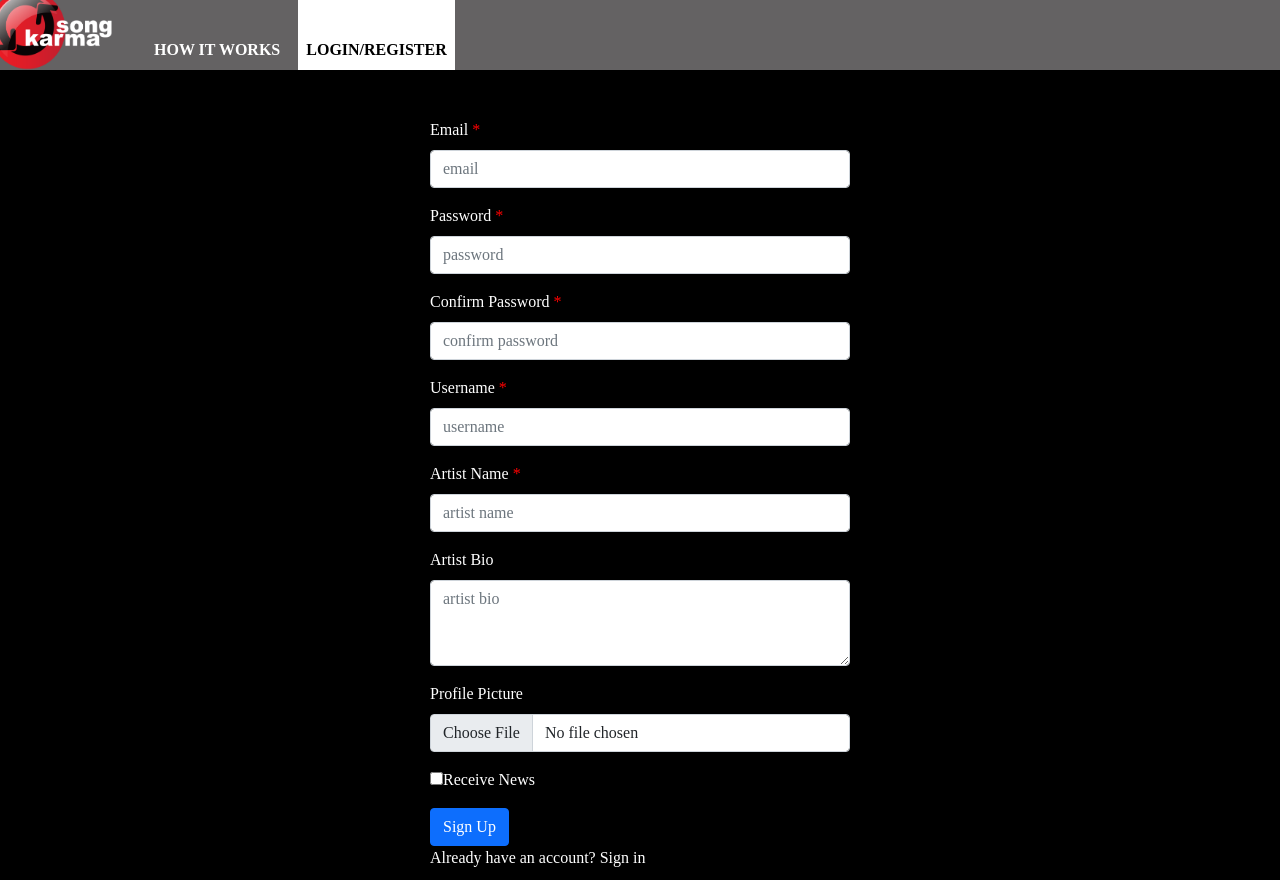
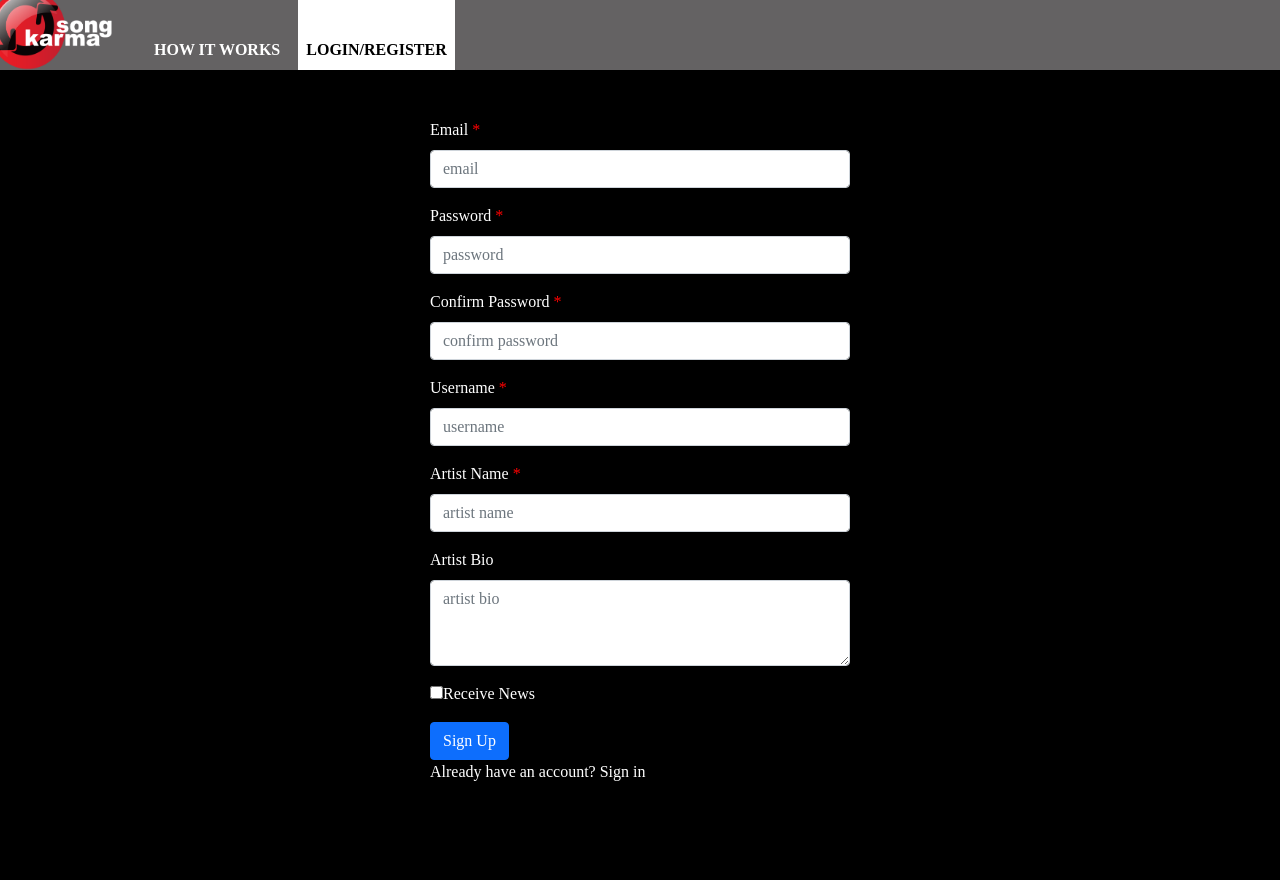
Before and after one commit to ADLeggat/SongKarma, a Next.js app: page /auth in a window 1280 px wide. Both pictures are taken after a click on the link "Sign up". After the commit the page ends 800 px from the top, so only its background shows below. Built offline with nearby package versions, Linux system fonts and the light colour scheme; no server answers; a web font is replaced by a local one.

Commit message:
SK-12 remove profile pic at sign up

```diff
--- a/src/components/Auth/SignUp/index.tsx
+++ b/src/components/Auth/SignUp/index.tsx
@@ -1,4 +1,4 @@
-import { BaseSyntheticEvent } from "react";
+import { BaseSyntheticEvent, useState } from "react";
 import Router from "next/router";
 import { signIn } from 'next-auth/react';
 import { Formik, Field } from 'formik';
@@ -12,18 +12,18 @@ interface Props {
 
 const index = (props: Props) => {
     const { setHasAccount } = props;
+    const [image, setImage] = useState("");
 
     const validation = userDetailsValidation
         .concat(passwordValidation);
 
-    const initialValues = {
+    const initialValues: UserFormFields = {
         email: "",
         password: "",
         confirmPassword: "",
         username: "",
         artistName: "",
         artistBio: "",
-        profilePic: "", // url to location, e.g. S3 link
         receiveNews: false
     };
 
@@ -32,9 +32,11 @@ const index = (props: Props) => {
     };
 
     const doSignUp = async (fields: UserFormFields) => {
+        fields.profilePic = image;
+
         const res = await signup(fields);
         if(!res.success) {
-
+            // ERROR MESSAGE
         } else {
             await signIn(Auth.CREDENTIALS, {
                 email: fields.email,
@@ -43,12 +45,6 @@ const index = (props: Props) => {
             Router.push("/myKarma");
         }
     };
-
-    const onImageUpload = (e: BaseSyntheticEvent) => {
-        if (!e.target.files) {
-            return;
-        }
-    }
 
     return (
         <div className="centre mt-5">
@@ -103,10 +99,6 @@ const index = (props: Props) => {
                                         value={values.artistBio} onChange={handleChange}/>
                                     <FieldErrorMessage message={errors.artistBio} touched={touched.artistBio}/>
                                 </Form.Group>
-                                <Form.Group controlId="profilePic" className="mt-3">
-                                    <Form.Label>Profile Picture</Form.Label>
-                                    <Form.Control type="file" name="profilePic" onChange={(e) => onImageUpload(e)}/>
-                                </Form.Group>
                                 <Form.Group controlId="receiveNews" className="mt-3">
                                     <Field id="receiveNews" type="checkbox" name="receiveNews" onChange={handleChange}/>
                                     <label htmlFor="receiveNews">
```
